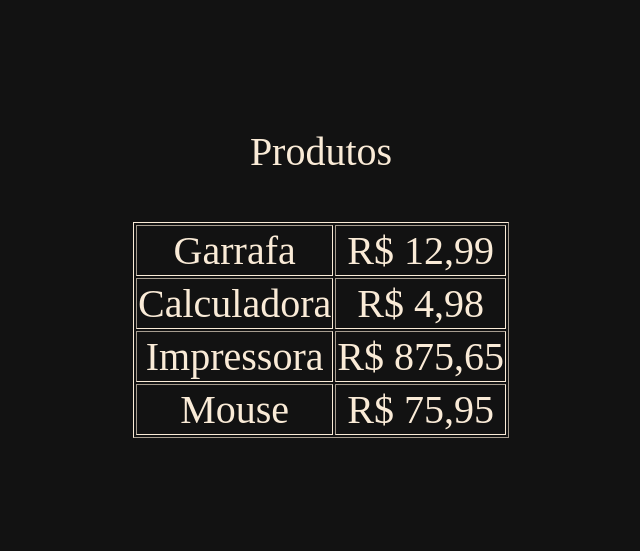
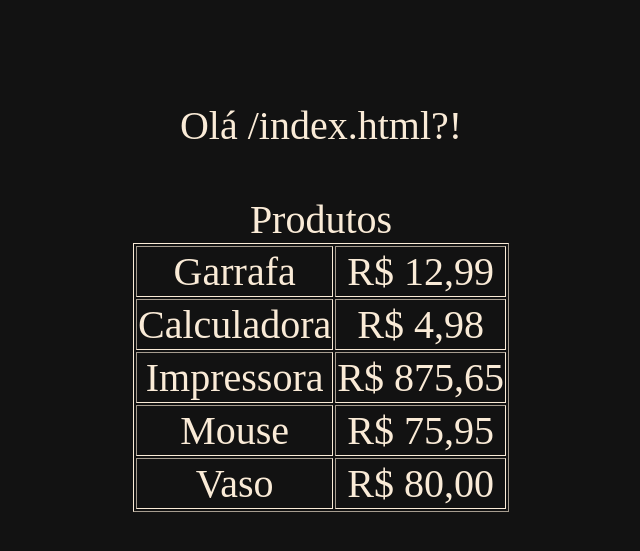
Before and after one commit to GBLamim/Desafio_Aula_1, a Flask app: page /index.html in a window 1280 px wide. Shown: the top 551 px of the page, without its empty margins (319-959 px from the left). Run offline with Flask 2, Linux system fonts and the light colour scheme.

Commit message:
Tela "Login"

```diff
--- a/App.py
+++ b/App.py
@@ -1,13 +1,18 @@
 # coding: utf-8
-from flask import Flask, render_template
+import re
+import json
+import urllib
+from flask import Flask, render_template, request
 app = Flask("challenge")
 
 @app.route("/")
 def none():
-    return '<meta http-equiv="refresh" content="0.1; URL=/index.html" />', 200
+    return "<meta http-equiv='refresh' content='0.1; URL=/login.html'/>", 200
 
-@app.route("/index.html")
+@app.route('/index.html')
 def index():
+    name = urllib.parse.unquote(re.sub(r'.*?login\_name\=(.*?)(\&.*|$)', '\g<1>', request.full_path))
+    print(name)
     variaveis = {
         "motive":"Desafio da Primeira Aula",
         "table":"Produtos",
@@ -27,10 +32,19 @@ def index():
             {
                 "name":"Mouse",
                 "value":"75.95"
+            },
+            {
+                "name":"Vaso",
+                "value":"80.0"
             }
         ]
     }
-    return render_template("index.html", v = variaveis), 200
+    variaveis = json.loads(re.sub(r'(\"value\"\s?\:\s?\"\d+\.\d)\"', '\g<1>0"', json.dumps(variaveis)))
+    return render_template("index.html", n = name, v = variaveis), 200
+
+@app.route("/login.html")
+def login():
+    return render_template("login.html")
 
 if __name__ == "__main__":
     app.run()
--- a/static/stylesheets/main.css
+++ b/static/stylesheets/main.css
@@ -2,7 +2,7 @@ body {
     background-color: #121212;
     text-align: center;
     color: #faebd7;
-    margin-top: 10%;
+    margin-top: 8%;
     font-size: 30pt;
 }
 
--- a/templates/index.html
+++ b/templates/index.html
@@ -9,8 +9,10 @@
         <!--script src='main.js'></script-->
     </head>
     <body>
+        Olá {{ n }}!
+        <br></br>
         {{ v.table }}
-        <br></br>
+        </br>
         <table border='1'>
             {% for val in v.array %}
             <tr>
```
Also changed, not shown: templates/login.html (added, +18 -0 lines).
